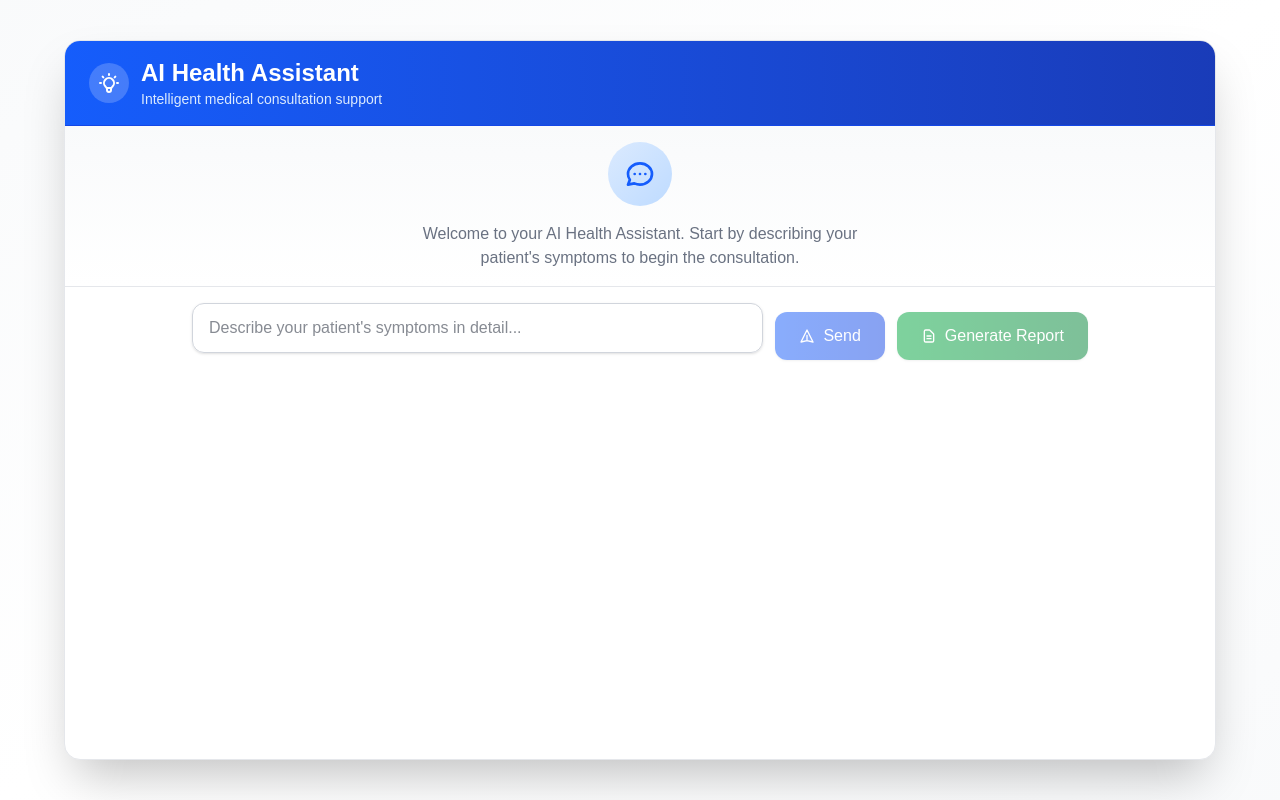
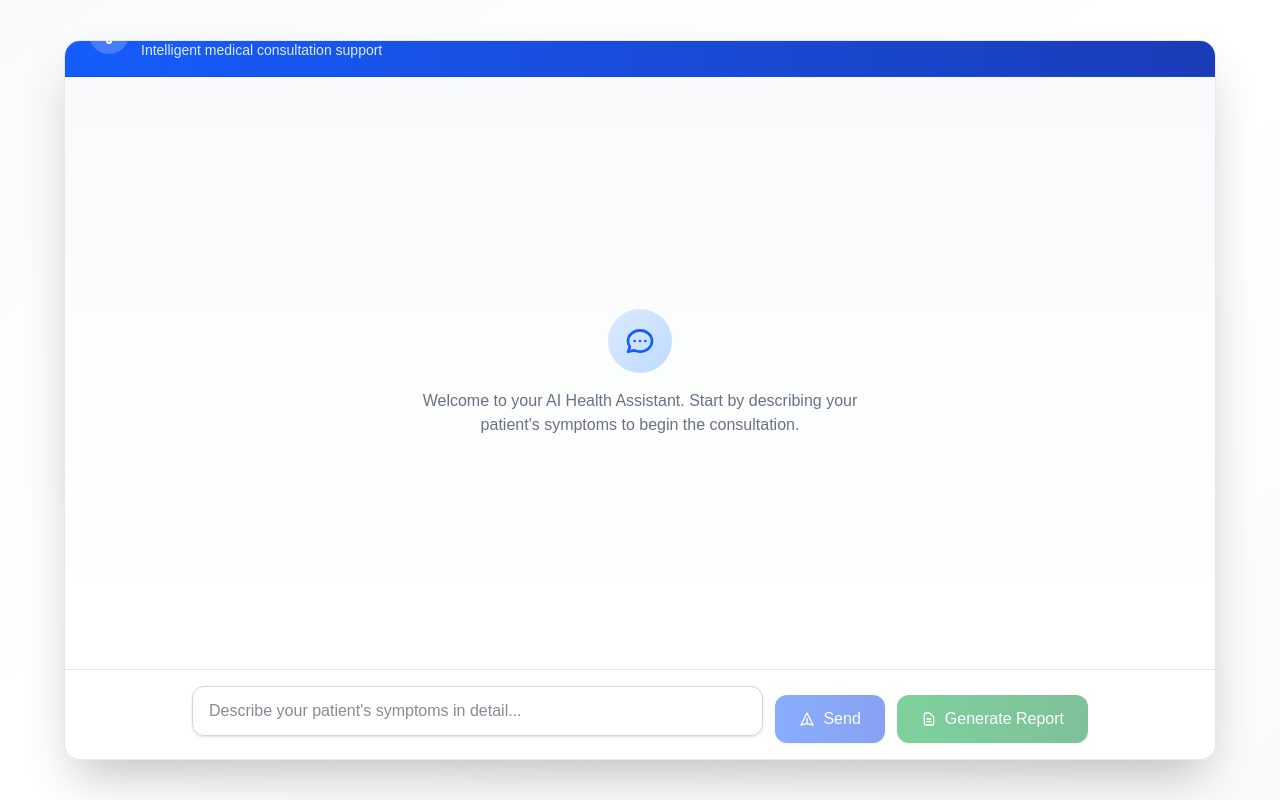
Before and after one commit to fidelis3/grad, a Next.js app in the folder frontend/: page /doctor/ai-assistant in a window 1280 px wide. Built offline with nearby package versions, Linux system fonts and the light colour scheme; sample sign-in values are in the browser's storage.

Commit message:
Added a scroll bar to interface

```diff
--- a/frontend/pages/doctor/ai-assistant.tsx
+++ b/frontend/pages/doctor/ai-assistant.tsx
@@ -135,7 +135,7 @@ const ChatWindow: React.FC<{ messages: Message[]; loading: boolean }> = ({
   }, [messages, loading]);
 
   return (
-    <div className="flex-1 overflow-y-auto px-6 py-4 bg-gradient-to-b from-gray-50 to-white">
+    <div className="flex-1 h-[60vh] sm:h-[68vh] md:h-[72vh] lg:h-[74vh] overflow-y-scroll px-6 py-4 bg-gradient-to-b from-gray-50 to-white">
       {messages.length === 0 && (
         <div className="flex flex-col items-center justify-center h-full">
           <div className="w-16 h-16 rounded-full bg-gradient-to-br from-blue-100 to-blue-200 flex items-center justify-center mb-4">
```
Also changed, not shown: 1 other file (tests, documents, lock files or other folders).
